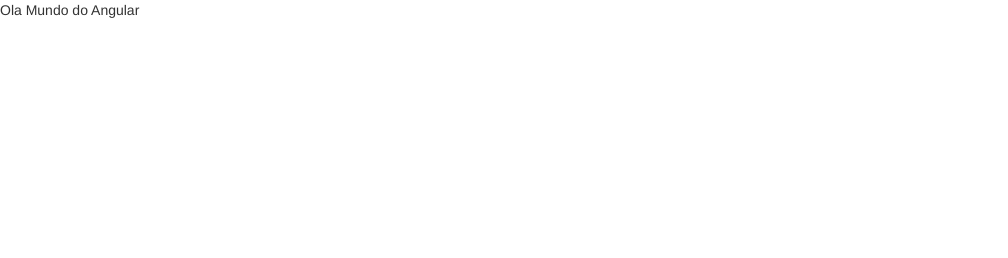
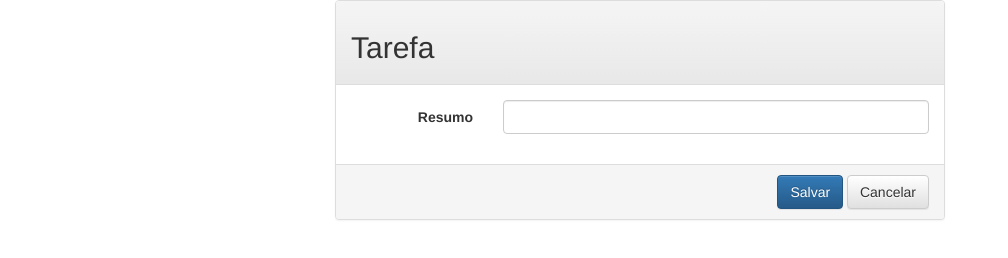
Before and after one commit to yuricavalcantesenai/senai-angular, a website: page WebContent/index.html in a window 1280 px wide. Shown: the whole page, without its empty margins (0-1008 px from the left). Drawn offline with nearby package versions, Linux system fonts and the light colour scheme.

Commit message:
criado painel do formulário e primeiro exemplo de two-way data binding

```diff
--- a/WebContent/index.html
+++ b/WebContent/index.html
@@ -7,7 +7,28 @@
 	<title>Tarefas</title>
 </head>
 <body>
-	{{'Ola ' + 'Mundo'}} do {{'Angular'}}
+	<form class="form-horizontal">
+		<div class="col-sm-6 col-sm-offset-3">
+			<div class="panel panel-default">
+				<div class="panel-heading">
+					<h2>Tarefa</h2>
+				</div>
+				<div class="panel-body">
+					<div class="form-group">
+						<label class="control-label col-sm-3" for="resumo">Resumo</label>
+						<div class="col-sm-9">
+							<input id="resumo" name="resumo" class="form-control" ng-model="resumo">
+							{{resumo}}
+						</div>
+					</div>
+				</div>
+				<div class="panel-footer text-right">
+				 	<button type="button" class="btn btn-primary">Salvar</button>
+				 	<button type="button" class="btn btn-default">Cancelar</button>
+				</div>
+			</div>
+		</div>
+	</form>
 
 	<script type="text/javascript" src="node_modules/jquery/dist/jquery.min.js"></script>
 	<script type="text/javascript" src="node_modules/bootstrap/dist/js/bootstrap.min.js"></script>
```
